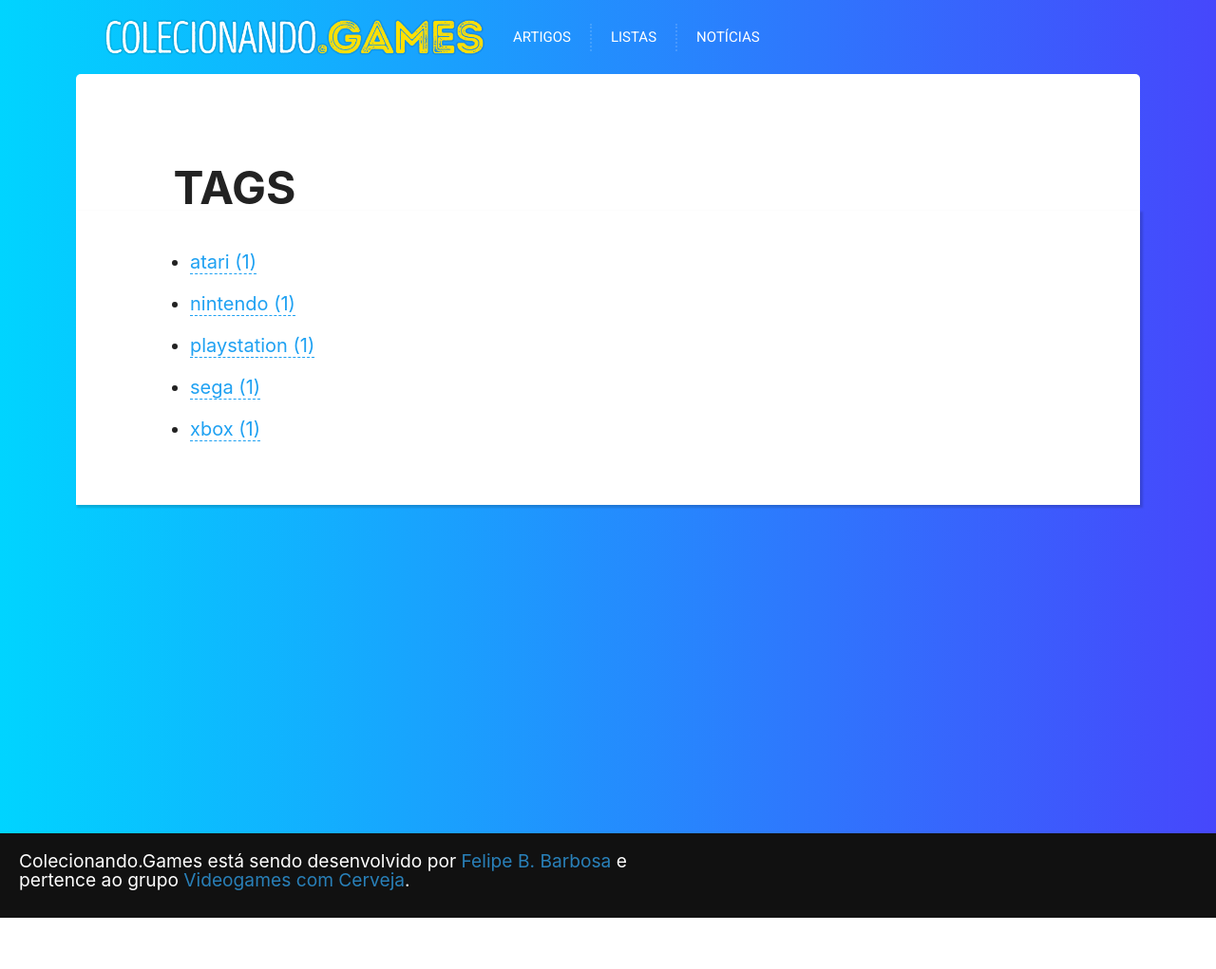
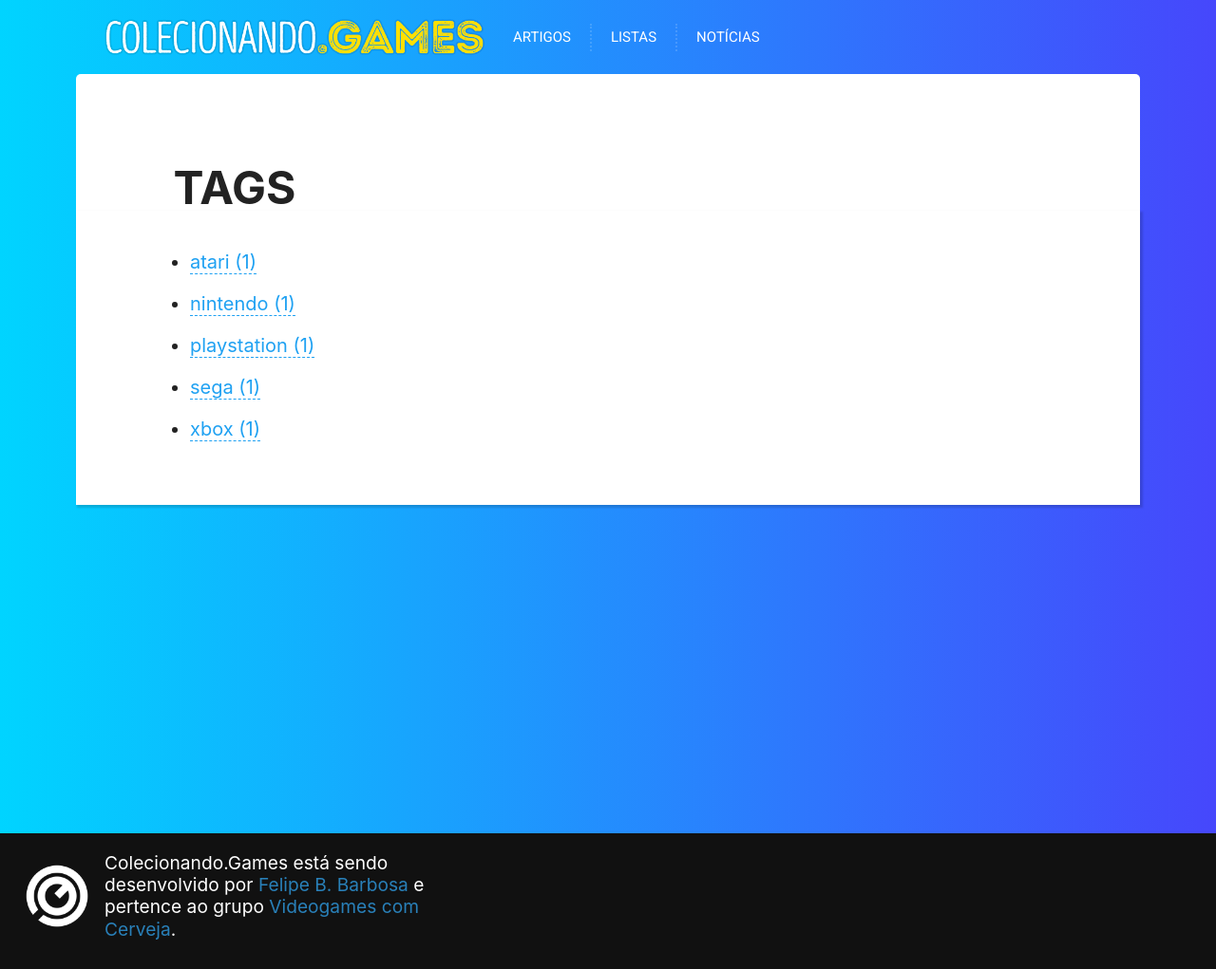
Before and after one commit to colecionando-games/blog, a Gatsby site: page /tags in a window 1280 px wide. Shown: the whole page at 95% size. Before the commit the page ends 967 px from the top, so only its background shows below. Built offline with nearby package versions, Linux system fonts and the light colour scheme; Gatsby itself is replaced by a stand-in of ours; some packages are replaced by stand-ins of ours.

Commit message:
Added a logo at footer

```diff
--- a/src/components/Footer/index.js
+++ b/src/components/Footer/index.js
@@ -1,11 +1,26 @@
 import React from "react"
+import { useStaticQuery, graphql } from "gatsby"
 
 import * as S from "./styled"
 
-const Footer = () => (
-  <S.FooterWrapper>
-    <span>Colecionando.Games está sendo desenvolvido por <a href="https://www.twitter.com/felipebbarbosa">Felipe B. Barbosa</a> e<br></br>pertence ao grupo <a href="https://www.vgscomcerveja.com.br">Videogames com Cerveja</a>.</span>
-  </S.FooterWrapper>
-)
+const Footer = () => {
+  const { logoFooter } = useStaticQuery(
+    graphql`
+      query {
+        logoFooter: file(relativePath: { eq: "footer_logo.png" }) {
+          childImageSharp {
+            gatsbyImageData(layout: FULL_WIDTH)
+          }
+        }
+      }`
+  )
+
+  return (
+    <S.FooterWrapper>
+      <S.FooterLogo image={logoFooter.childImageSharp.gatsbyImageData} alt="Logo Colecionado.Games"/>
+      <S.FooterCopyright>Colecionando.Games está sendo desenvolvido por <a href="https://www.twitter.com/felipebbarbosa">Felipe B. Barbosa</a> e pertence ao grupo <a href="https://www.vgscomcerveja.com.br">Videogames com Cerveja</a>.</S.FooterCopyright>
+    </S.FooterWrapper>
+  )
+}
 
 export default Footer
--- a/src/components/Footer/styled.js
+++ b/src/components/Footer/styled.js
@@ -1,4 +1,5 @@
 import styled from "styled-components"
+import { GatsbyImage } from "gatsby-plugin-image"
 
 export const FooterWrapper = styled.footer`
   height: auto;
@@ -6,6 +7,8 @@
   background: rgb(17, 17, 17);
   color: white;
   font-size: 1.2em;
+  display: flex;
+  align-items: center;
 
 
   a {
@@ -13,3 +16,13 @@
     color: #2980b9;
   }
 `
+
+export const FooterCopyright = styled.span`
+  max-width: 400px;
+  margin-left: 10px;
+  line-height: 1.2em;
+`
+
+export const FooterLogo = styled(GatsbyImage)`
+  width: 80px;
+`
```
Also changed, not shown: static/assets/img/footer_logo.png (added).
